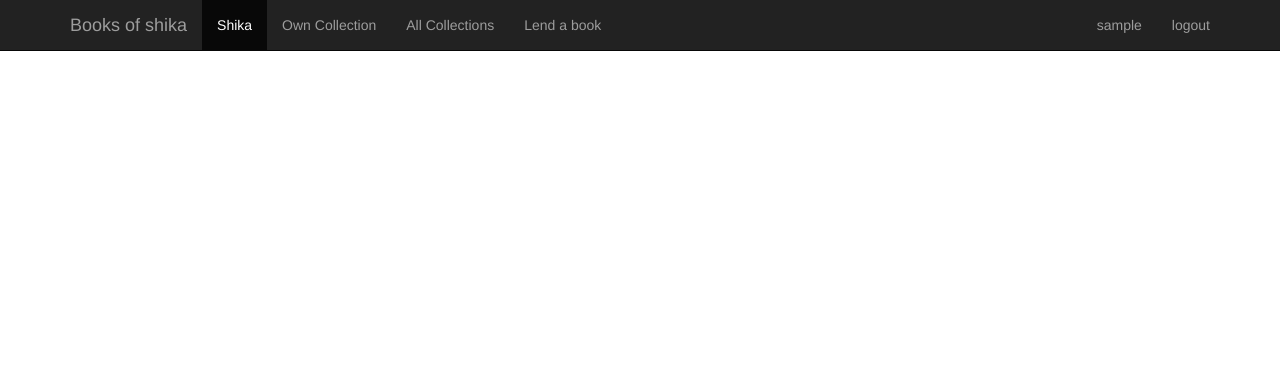
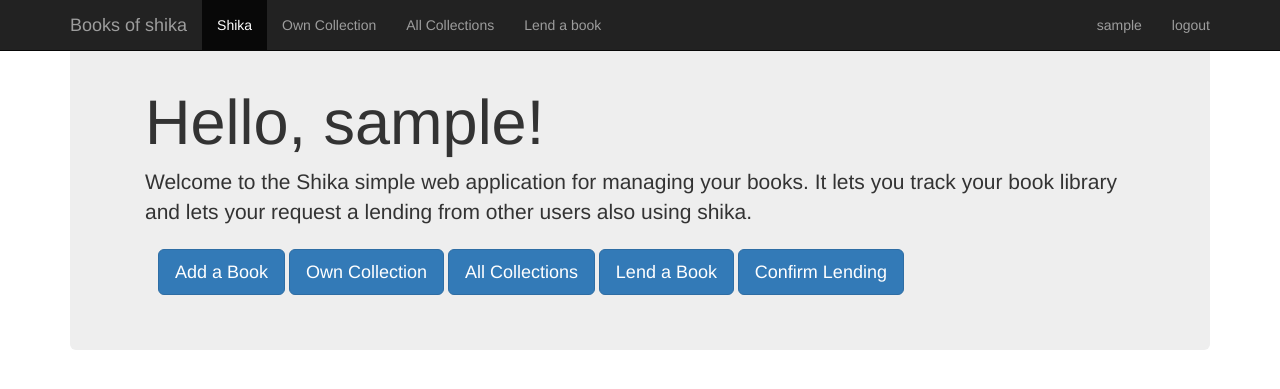
Before and after one commit to msvalina/books-of-shika, a Django app: page / in a window 1280 px wide. Shown: the top 389 px of the page. Run offline with Django 3.2, Linux system fonts and the light colour scheme; the visitor is signed in with stand-in values (Sample User, id 1); some libraries are stand-ins or nearby versions.

Commit message:
added navig buttons on home page

```diff
--- a/shika/templates/shika/home.html
+++ b/shika/templates/shika/home.html
@@ -1 +1,25 @@
+{# vim:set et sw=2 ts=2 tw=80: #}
 {% extends "base.html" %}
+{% block content %}
+<div class="jumbotron">
+  <div class="container">
+    <h1>Hello, {{ user.username }}!</h1>
+    <p>Welcome to the Shika simple web application for managing your books. It
+    lets you track your book library and lets your request a lending from other
+    users also using shika. </p>
+    <div class="btn group">
+      <a class="btn btn-primary btn-lg" href="#" role="button">
+      Add a Book</a>
+      <a class="btn btn-primary btn-lg" href="{% url 'shika:collection' %}"
+        role="button"> Own Collection</a>
+      <a class="btn btn-primary btn-lg" href="#" role="button">
+      All Collections</a>
+      <a class="btn btn-primary btn-lg" href="#" role="button">
+      Lend a Book</a>
+      <a class="btn btn-primary btn-lg" href="#" role="button">
+      Confirm Lending</a>
+    </div>
+  </div>
+</div>
+
+{% endblock content %}
```
